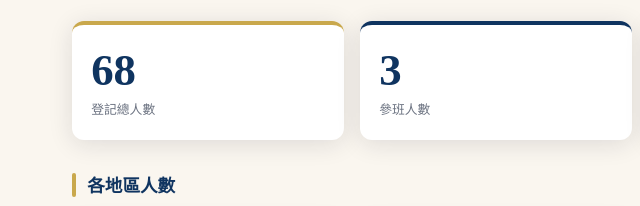
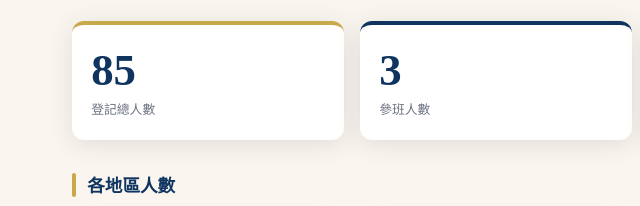
Before and after one commit to amoschou6438-oss/Young-class, a plain HTML site: page index.html in a window 1280 px wide. Shown: the part 178-384 px from the top of the page, 0-640 px from the left. Drawn offline with Linux system fonts and the light colour scheme.

Commit message:
Add files via upload

```diff
--- a/index.html
+++ b/index.html
@@ -748,66 +748,83 @@ const allMembers = [
   {no:6, role:"資輔", gender:"坤道", area:"台中", code:"1-1", name:"靜兒",  attend:true, tea:false, family:"靜兒"},
   {no:7, role:"資輔", gender:"坤道", area:"台中", code:"1-1", name:"玫芳",  attend:false, tea:false, family:"普文"},
   {no:8, role:"資輔", gender:"坤道", area:"台中", code:"1-1", name:"姿利",  attend:false, tea:false, family:"姿利"},
-  {no:9, role:"學員", gender:"乾道", area:"台中", code:"1-1", name:"皓程",  attend:false, tea:false, family:"家銘"},
-  {no:10,role:"學員", gender:"乾道", area:"台中", code:"1-1", name:"智穎",  attend:false, tea:false, family:"智憲"},
-  {no:11,role:"學員", gender:"乾道", area:"台中", code:"1-1", name:"少庸",  attend:false, tea:false, family:"普文"},
-  {no:12,role:"學員", gender:"乾道", area:"台中", code:"1-1", name:"子暘",  attend:false, tea:false, family:"普文"},
-  {no:13,role:"學員", gender:"乾道", area:"台中", code:"1-1", name:"星瑋",  attend:false, tea:false, family:"姿利"},
-  {no:14,role:"學員", gender:"乾道", area:"台中", code:"1-1", name:"立祐",  attend:false, tea:false, family:"佳俊"},
-  {no:15,role:"學員", gender:"坤道", area:"台中", code:"1-1", name:"沛希",  attend:false, tea:false, family:"沛希"},
-  {no:16,role:"學員", gender:"坤道", area:"台中", code:"1-1", name:"易真",  attend:false, tea:false, family:"易真"},
-  {no:17,role:"學員", gender:"坤道", area:"台中", code:"1-1", name:"詠晴",  attend:false, tea:false, family:"家銘"},
-  {no:18,role:"學員", gender:"坤道", area:"台中", code:"1-1", name:"若彤",  attend:false, tea:false, family:"普文"},
-  {no:19,role:"學輔", gender:"乾道", area:"台中", code:"1-1", name:"智憲",  attend:false, tea:false, family:"智憲"},
-  {no:20,role:"學輔", gender:"坤道", area:"台中", code:"1-1", name:"佩君",  attend:false, tea:false, family:"瓊瑤"},
-  {no:21,role:"學輔", gender:"坤道", area:"台中", code:"1-1", name:"宛君",  attend:false, tea:false, family:"瓊瑤"},
-  {no:22,role:"資輔", gender:"乾道", area:"彰化", code:"1-2", name:"松欽",  attend:false, tea:false, family:"松欽"},
-  {no:23,role:"學輔", gender:"坤道", area:"彰化", code:"1-2", name:"琇尹",  attend:false, tea:false, family:"松欽"},
-  {no:24,role:"資輔", gender:"乾道", area:"太平", code:"1-3", name:"鄭強",  attend:false, tea:false, family:"鄭強"},
-  {no:25,role:"家長", gender:"乾道", area:"太平", code:"1-3", name:"宏銘",  attend:false, tea:false, family:"宏銘"},
-  {no:26,role:"資輔", gender:"坤道", area:"太平", code:"1-3", name:"銘季",  attend:false, tea:false, family:"銘季"},
-  {no:27,role:"資輔", gender:"坤道", area:"太平", code:"1-3", name:"麗雪",  attend:false, tea:false, family:"麗雪"},
-  {no:28,role:"資輔", gender:"坤道", area:"太平", code:"1-3", name:"小清",  attend:false, tea:false, family:"小清"},
-  {no:29,role:"資輔", gender:"坤道", area:"太平", code:"1-3", name:"月嬌",  attend:false, tea:false, family:"鄭強"},
-  {no:30,role:"資輔", gender:"坤道", area:"太平", code:"1-3", name:"益美",  attend:true, tea:false, family:"益美"},
-  {no:31,role:"資輔", gender:"坤道", area:"太平", code:"1-3", name:"惠雯",  attend:true, tea:false, family:"惠雯"},
-  {no:32,role:"學員", gender:"乾道", area:"太平", code:"1-3", name:"桓毅",  attend:false, tea:false, family:"桓毅"},
-  {no:33,role:"學員", gender:"乾道", area:"太平", code:"1-3", name:"凱鈦",  attend:false, tea:false, family:"凱鈦"},
-  {no:34,role:"學員", gender:"坤道", area:"太平", code:"1-3", name:"亞宸",  attend:false, tea:false, family:"惠雯"},
-  {no:35,role:"學員", gender:"坤道", area:"太平", code:"1-3", name:"玟娜",  attend:false, tea:false, family:"玟娜"},
-  {no:36,role:"學員", gender:"坤道", area:"太平", code:"1-3", name:"妤嫻",  attend:false, tea:false, family:"鄭強"},
-  {no:37,role:"學員", gender:"乾道", area:"太平", code:"1-3", name:"亞奕",  attend:false, tea:false, family:"惠雯"},
-  {no:38,role:"學輔", gender:"乾道", area:"太平", code:"1-3", name:"士華",  attend:false, tea:false, family:"士華"},
-  {no:39,role:"學輔", gender:"乾道", area:"太平", code:"1-3", name:"忠緯",  attend:false, tea:false, family:"銘季"},
-  {no:40,role:"學輔", gender:"乾道", area:"太平", code:"1-3", name:"耀輝",  attend:false, tea:false, family:"士華"},
-  {no:41,role:"學輔", gender:"乾道", area:"太平", code:"1-3", name:"勝利",  attend:false, tea:false, family:"勝利"},
-  {no:42,role:"學輔", gender:"坤道", area:"太平", code:"1-3", name:"婕妤",  attend:false, tea:false, family:"銘季"},
-  {no:43,role:"資輔", gender:"乾道", area:"坪林", code:"1-4", name:"明輝",  attend:false, tea:false, family:"明輝"},
-  {no:44,role:"資輔", gender:"乾道", area:"坪林", code:"1-4", name:"昆秦",  attend:false, tea:false, family:"昆秦"},
-  {no:45,role:"資輔", gender:"乾道", area:"坪林", code:"1-4", name:"文聰",  attend:false, tea:false, family:"文聰"},
-  {no:46,role:"資輔", gender:"坤道", area:"坪林", code:"1-4", name:"怡珍",  attend:false, tea:false, family:"怡珍"},
-  {no:47,role:"資輔", gender:"坤道", area:"坪林", code:"1-4", name:"湘梅",  attend:false, tea:false, family:"湘梅"},
-  {no:48,role:"資輔", gender:"坤道", area:"坪林", code:"1-4", name:"靜瑜",  attend:false, tea:false, family:"文聰"},
-  {no:49,role:"學員", gender:"乾道", area:"坪林", code:"1-4", name:"川磊",  attend:false, tea:false, family:"川磊"},
-  {no:50,role:"學員", gender:"乾道", area:"坪林", code:"1-4", name:"川陞",  attend:false, tea:false, family:"川陞"},
-  {no:51,role:"學員", gender:"乾道", area:"坪林", code:"1-4", name:"柏謙",  attend:false, tea:false, family:"文聰"},
-  {no:52,role:"學員", gender:"乾道", area:"坪林", code:"1-4", name:"士博",  attend:false, tea:false, family:"文聰"},
-  {no:53,role:"學員", gender:"乾道", area:"坪林", code:"1-4", name:"立勤",  attend:false, tea:false, family:"立勤"},
-  {no:54,role:"學員", gender:"坤道", area:"坪林", code:"1-4", name:"珮安",  attend:false, tea:false, family:"珮安"},
-  {no:55,role:"學員", gender:"坤道", area:"坪林", code:"1-4", name:"芊衣",  attend:false, tea:false, family:"文聰"},
-  {no:56,role:"學員", gender:"坤道", area:"坪林", code:"1-4", name:"晏瑄",  attend:false, tea:false, family:"晏瑄"},
-  {no:57,role:"學員", gender:"坤道", area:"坪林", code:"1-4", name:"珮綸",  attend:false, tea:false, family:"珮綸"},
-  {no:58,role:"學輔", gender:"坤道", area:"嘉義", code:"2-1", name:"雅如",  attend:false, tea:false, family:"雅如"},
-  {no:59,role:"學員", gender:"坤道", area:"嘉義", code:"2-1", name:"妙慧",  attend:false, tea:false, family:"雅如"},
-  {no:60,role:"資輔", gender:"乾道", area:"嘉義", code:"2-1", name:"議法",  attend:false, tea:false, family:"議法"},
-  {no:61,role:"資輔", gender:"坤道", area:"嘉義", code:"2-1", name:"美蓉",  attend:false, tea:false, family:"議法"},
-  {no:62,role:"資輔", gender:"乾道", area:"斗六", code:"2-3", name:"錫章",  attend:false, tea:false, family:"錫章"},
-  {no:63,role:"資輔", gender:"乾道", area:"斗六", code:"2-3", name:"弘書",  attend:false, tea:false, family:"弘書"},
-  {no:64,role:"資輔", gender:"坤道", area:"斗六", code:"2-3", name:"淑貞",  attend:false, tea:false, family:"弘書"},
-  {no:65,role:"學員", gender:"乾道", area:"斗六", code:"2-3", name:"瑄承",  attend:false, tea:false, family:"弘書"},
-  {no:66,role:"學員", gender:"坤道", area:"斗六", code:"2-3", name:"瑜霠",  attend:false, tea:false, family:"弘書"},
-  {no:67,role:"學員", gender:"坤道", area:"斗六", code:"2-3", name:"咏恩",  attend:false, tea:false, family:"錫章"},
-  {no:68,role:"學員", gender:"坤道", area:"斗六", code:"2-3", name:"藝芯",  attend:false, tea:false, family:"弘書"},
+  {no:9, role:"家長", gender:"坤道", area:"台中", code:"1-1", name:"雅芳",  attend:false, tea:false, family:"雅芳"},
+  {no:10,role:"學輔", gender:"乾道", area:"台中", code:"1-1", name:"智憲",  attend:false, tea:false, family:"智憲"},
+  {no:11,role:"學輔", gender:"坤道", area:"台中", code:"1-1", name:"佩君",  attend:false, tea:false, family:"瓊瑤"},
+  {no:12,role:"學輔", gender:"坤道", area:"台中", code:"1-1", name:"宛君",  attend:false, tea:false, family:"瓊瑤"},
+  {no:13,role:"學員", gender:"乾道", area:"台中", code:"1-1", name:"皓程",  attend:false, tea:false, family:"家銘"},
+  {no:14,role:"學員", gender:"乾道", area:"台中", code:"1-1", name:"智穎",  attend:false, tea:false, family:"智憲"},
+  {no:15,role:"學員", gender:"乾道", area:"台中", code:"1-1", name:"少庸",  attend:false, tea:false, family:"普文"},
+  {no:16,role:"學員", gender:"乾道", area:"台中", code:"1-1", name:"子暘",  attend:false, tea:false, family:"普文"},
+  {no:17,role:"學員", gender:"乾道", area:"台中", code:"1-1", name:"星瑋",  attend:false, tea:false, family:"姿利"},
+  {no:18,role:"學員", gender:"乾道", area:"台中", code:"1-1", name:"立祐",  attend:false, tea:false, family:"佳俊"},
+  {no:19,role:"學員", gender:"坤道", area:"台中", code:"1-1", name:"沛希",  attend:false, tea:false, family:"沛希"},
+  {no:20,role:"學員", gender:"坤道", area:"台中", code:"1-1", name:"詠晴",  attend:false, tea:false, family:"家銘"},
+  {no:21,role:"學員", gender:"坤道", area:"台中", code:"1-1", name:"若彤",  attend:false, tea:false, family:"普文"},
+  {no:22,role:"學員", gender:"坤道", area:"台中", code:"1-1", name:"乃甄",  attend:false, tea:false, family:"乃甄"},
+  {no:23,role:"資輔", gender:"乾道", area:"彰化", code:"1-2", name:"松欽",  attend:false, tea:false, family:"松欽"},
+  {no:24,role:"學輔", gender:"坤道", area:"彰化", code:"1-2", name:"琇尹",  attend:false, tea:false, family:"松欽"},
+  {no:25,role:"資輔", gender:"乾道", area:"太平", code:"1-3", name:"鄭強",  attend:false, tea:false, family:"鄭強"},
+  {no:26,role:"資輔", gender:"乾道", area:"太平", code:"1-3", name:"輔澄",  attend:false, tea:false, family:"輔澄"},
+  {no:27,role:"資輔", gender:"乾道", area:"太平", code:"1-3", name:"吉男",  attend:false, tea:false, family:"吉男"},
+  {no:28,role:"家長", gender:"乾道", area:"太平", code:"1-3", name:"宏銘",  attend:false, tea:false, family:"宏銘"},
+  {no:29,role:"資輔", gender:"坤道", area:"太平", code:"1-3", name:"銘季",  attend:false, tea:false, family:"銘季"},
+  {no:30,role:"資輔", gender:"坤道", area:"太平", code:"1-3", name:"麗雪",  attend:false, tea:false, family:"麗雪"},
+  {no:31,role:"資輔", gender:"坤道", area:"太平", code:"1-3", name:"小清",  attend:false, tea:false, family:"小清"},
+  {no:32,role:"資輔", gender:"坤道", area:"太平", code:"1-3", name:"月嬌",  attend:false, tea:false, family:"鄭強"},
+  {no:33,role:"資輔", gender:"坤道", area:"太平", code:"1-3", name:"益美",  attend:true, tea:false, family:"益美"},
+  {no:34,role:"資輔", gender:"坤道", area:"太平", code:"1-3", name:"惠雯",  attend:true, tea:false, family:"惠雯"},
+  {no:35,role:"學輔", gender:"乾道", area:"太平", code:"1-3", name:"士華",  attend:false, tea:false, family:"士華"},
+  {no:36,role:"學輔", gender:"乾道", area:"太平", code:"1-3", name:"忠緯",  attend:false, tea:false, family:"銘季"},
+  {no:37,role:"學輔", gender:"乾道", area:"太平", code:"1-3", name:"耀輝",  attend:false, tea:false, family:"士華"},
+  {no:38,role:"學輔", gender:"乾道", area:"太平", code:"1-3", name:"勝利",  attend:false, tea:false, family:"勝利"},
+  {no:39,role:"學輔", gender:"坤道", area:"太平", code:"1-3", name:"婕妤",  attend:false, tea:false, family:"銘季"},
+  {no:40,role:"學員", gender:"乾道", area:"太平", code:"1-3", name:"桓毅",  attend:false, tea:false, family:"桓毅"},
+  {no:41,role:"學員", gender:"乾道", area:"太平", code:"1-3", name:"凱鈦",  attend:false, tea:false, family:"凱鈦"},
+  {no:42,role:"學員", gender:"乾道", area:"太平", code:"1-3", name:"亞奕",  attend:false, tea:false, family:"惠雯"},
+  {no:43,role:"學員", gender:"坤道", area:"太平", code:"1-3", name:"亞宸",  attend:false, tea:false, family:"惠雯"},
+  {no:44,role:"學員", gender:"坤道", area:"太平", code:"1-3", name:"玟娜",  attend:false, tea:false, family:"玟娜"},
+  {no:45,role:"學員", gender:"坤道", area:"太平", code:"1-3", name:"妤嫻",  attend:false, tea:false, family:"鄭強"},
+  {no:46,role:"學員", gender:"坤道", area:"太平", code:"1-3", name:"菱恩",  attend:false, tea:false, family:"菱恩"},
+  {no:47,role:"學員", gender:"坤道", area:"太平", code:"1-3", name:"妤恩",  attend:false, tea:false, family:"妤恩"},
+  {no:48,role:"學員", gender:"坤道", area:"太平", code:"1-3", name:"妤芯",  attend:false, tea:false, family:"妤芯"},
+  {no:49,role:"資輔", gender:"乾道", area:"坪林", code:"1-4", name:"明輝",  attend:false, tea:false, family:"明輝"},
+  {no:50,role:"資輔", gender:"乾道", area:"坪林", code:"1-4", name:"昆秦",  attend:false, tea:false, family:"昆秦"},
+  {no:51,role:"資輔", gender:"乾道", area:"坪林", code:"1-4", name:"文聰",  attend:false, tea:false, family:"文聰"},
+  {no:52,role:"資輔", gender:"乾道", area:"坪林", code:"1-4", name:"善光",  attend:false, tea:false, family:"善光"},
+  {no:53,role:"資輔", gender:"乾道", area:"坪林", code:"1-4", name:"仁成",  attend:false, tea:false, family:"仁成"},
+  {no:54,role:"資輔", gender:"乾道", area:"坪林", code:"1-4", name:"坤財",  attend:false, tea:false, family:"坤財"},
+  {no:55,role:"資輔", gender:"坤道", area:"坪林", code:"1-4", name:"怡珍",  attend:false, tea:false, family:"怡珍"},
+  {no:56,role:"資輔", gender:"坤道", area:"坪林", code:"1-4", name:"湘梅",  attend:false, tea:false, family:"湘梅"},
+  {no:57,role:"資輔", gender:"坤道", area:"坪林", code:"1-4", name:"靜瑜",  attend:false, tea:false, family:"文聰"},
+  {no:58,role:"資輔", gender:"坤道", area:"坪林", code:"1-4", name:"濬綾",  attend:false, tea:false, family:"濬綾"},
+  {no:59,role:"資輔", gender:"坤道", area:"坪林", code:"1-4", name:"秀琴",  attend:false, tea:false, family:"秀琴"},
+  {no:60,role:"家長", gender:"乾道", area:"坪林", code:"1-4", name:"志文",  attend:false, tea:false, family:"志文"},
+  {no:61,role:"學輔", gender:"乾道", area:"坪林", code:"1-4", name:"晉德",  attend:false, tea:false, family:"晉德"},
+  {no:62,role:"學輔", gender:"坤道", area:"坪林", code:"1-4", name:"珮安",  attend:false, tea:false, family:"珮安"},
+  {no:63,role:"學輔", gender:"坤道", area:"坪林", code:"1-4", name:"以心",  attend:false, tea:false, family:"以心"},
+  {no:64,role:"學員", gender:"乾道", area:"坪林", code:"1-4", name:"川磊",  attend:false, tea:false, family:"川磊"},
+  {no:65,role:"學員", gender:"乾道", area:"坪林", code:"1-4", name:"川陞",  attend:false, tea:false, family:"川陞"},
+  {no:66,role:"學員", gender:"乾道", area:"坪林", code:"1-4", name:"柏謙",  attend:false, tea:false, family:"文聰"},
+  {no:67,role:"學員", gender:"乾道", area:"坪林", code:"1-4", name:"士博",  attend:false, tea:false, family:"文聰"},
+  {no:68,role:"學員", gender:"乾道", area:"坪林", code:"1-4", name:"立勤",  attend:false, tea:false, family:"立勤"},
+  {no:69,role:"學員", gender:"乾道", area:"坪林", code:"1-4", name:"奕崴",  attend:false, tea:false, family:"奕崴"},
+  {no:70,role:"學員", gender:"乾道", area:"坪林", code:"1-4", name:"竣棠",  attend:false, tea:false, family:"竣棠"},
+  {no:71,role:"學員", gender:"坤道", area:"坪林", code:"1-4", name:"芊衣",  attend:false, tea:false, family:"文聰"},
+  {no:72,role:"學員", gender:"坤道", area:"坪林", code:"1-4", name:"晏瑄",  attend:false, tea:false, family:"晏瑄"},
+  {no:73,role:"學員", gender:"坤道", area:"坪林", code:"1-4", name:"珮綸",  attend:false, tea:false, family:"珮綸"},
+  {no:74,role:"資輔", gender:"乾道", area:"嘉義", code:"2-1", name:"議法",  attend:false, tea:false, family:"議法"},
+  {no:75,role:"資輔", gender:"坤道", area:"嘉義", code:"2-1", name:"美蓉",  attend:false, tea:false, family:"議法"},
+  {no:76,role:"學輔", gender:"坤道", area:"嘉義", code:"2-1", name:"雅如",  attend:false, tea:false, family:"雅如"},
+  {no:77,role:"學員", gender:"坤道", area:"嘉義", code:"2-1", name:"妙慧",  attend:false, tea:false, family:"雅如"},
+  {no:78,role:"資輔", gender:"乾道", area:"斗六", code:"2-3", name:"錫章",  attend:false, tea:false, family:"錫章"},
+  {no:79,role:"資輔", gender:"乾道", area:"斗六", code:"2-3", name:"弘書",  attend:false, tea:false, family:"弘書"},
+  {no:80,role:"資輔", gender:"坤道", area:"斗六", code:"2-3", name:"淑貞",  attend:false, tea:false, family:"弘書"},
+  {no:81,role:"學員", gender:"乾道", area:"斗六", code:"2-3", name:"瑄承",  attend:false, tea:false, family:"弘書"},
+  {no:82,role:"學員", gender:"坤道", area:"斗六", code:"2-3", name:"瑜露",  attend:false, tea:false, family:"弘書"},
+  {no:83,role:"學員", gender:"坤道", area:"斗六", code:"2-3", name:"咏恩",  attend:false, tea:false, family:"錫章"},
+  {no:84,role:"學員", gender:"坤道", area:"斗六", code:"2-3", name:"藝芯",  attend:false, tea:false, family:"弘書"},
+  {no:85,role:"學員", gender:"坤道", area:"斗六", code:"2-3", name:"郁秀",  attend:false, tea:false, family:"弘書"},
 ];
 allMembers.forEach(m => { if (m.familyOrder == null) m.familyOrder = 1; });
 
```
